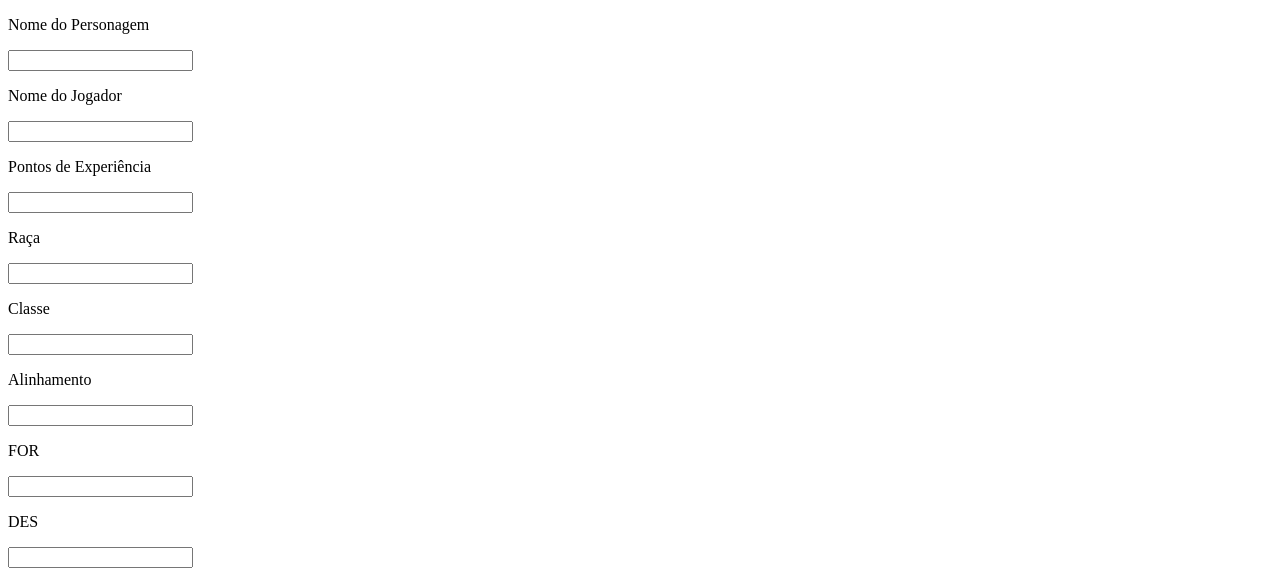
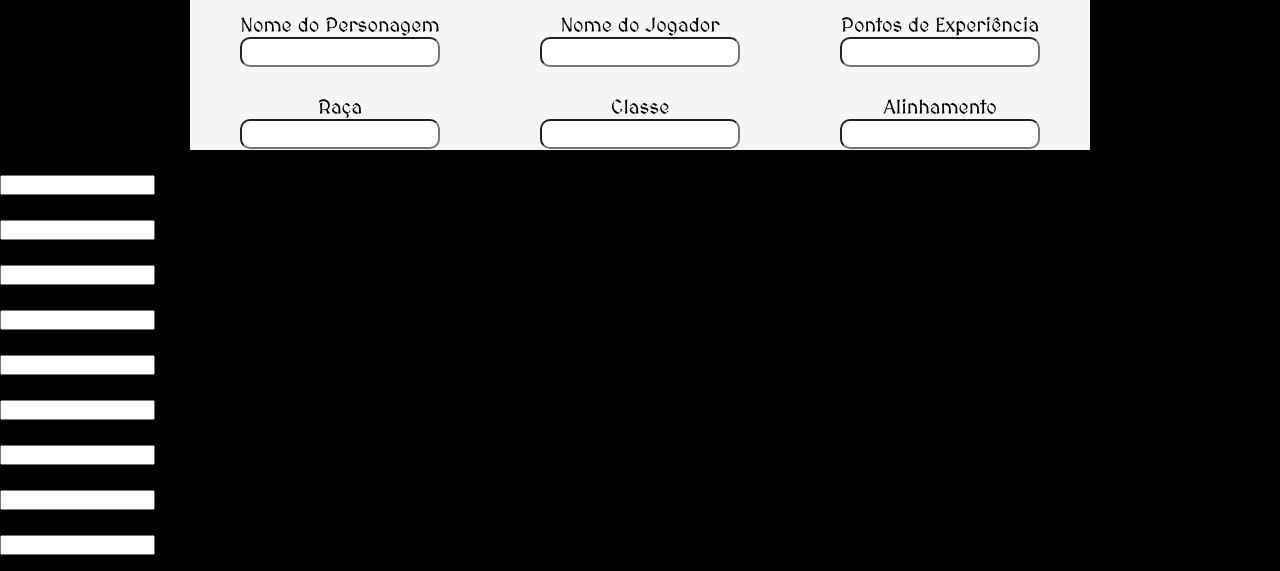
Before and after one commit to luancard/aula_cy2, a plain HTML site: page index.html in a window 1280 px wide. Shown: the top 571 px of the page. Drawn offline with Linux system fonts and the light colour scheme.

Commit message:
Add files via upload

```diff
--- a/index.html
+++ b/index.html
@@ -4,10 +4,14 @@
     <meta charset="UTF-8">
     <meta name="viewport" content="width=device-width, initial-scale=1.0">
     <title>Ficha RPG</title>
+    <link rel="stylesheet" href="./style.css">
+    <link rel="preconnect" href="https://fonts.googleapis.com">
+    <link rel="preconnect" href="https://fonts.gstatic.com" crossorigin>
+    <link href="https://fonts.googleapis.com/css2?family=MedievalSharp&display=swap" rel="stylesheet">
 </head>
 <body>
-    <header>
-        <section>
+    <header class="topo">
+        <section class="container-topo">
             <div>
                 <p>Nome do Personagem</p>
                 <input type="text" name="" id="">
--- /dev/null
+++ b/style.css
@@ -0,0 +1,45 @@
+*{
+    padding: 0;
+    margin: 0;
+    box-sizing: border-box;
+    font-family: 'MedievalSharp', cursive;
+}
+
+body{
+    background-color: black;
+    font-size: 20px;
+}
+
+.topo{
+    display: flex;
+    width: 100vw;
+    justify-content: center;
+}
+
+.container-topo{
+    background-color: whitesmoke;
+    display: grid;
+    grid-template-columns: 1fr 1fr 1fr;
+    align-items: center;
+    justify-content: center;
+    width: 900px;
+    height: 150px;
+}
+
+.container-topo > div{
+    padding: 15px;
+    font-size: 20px;
+    text-align: center;
+}
+/* ???????
+.container-topo > div > p{
+    font-size: 20px;
+    text-align: center;
+}
+*/
+.container-topo > div > input{
+    height: 30px;
+    width: 200px;
+    border-radius: 10px;
+    padding-left:10px;
+}
```
